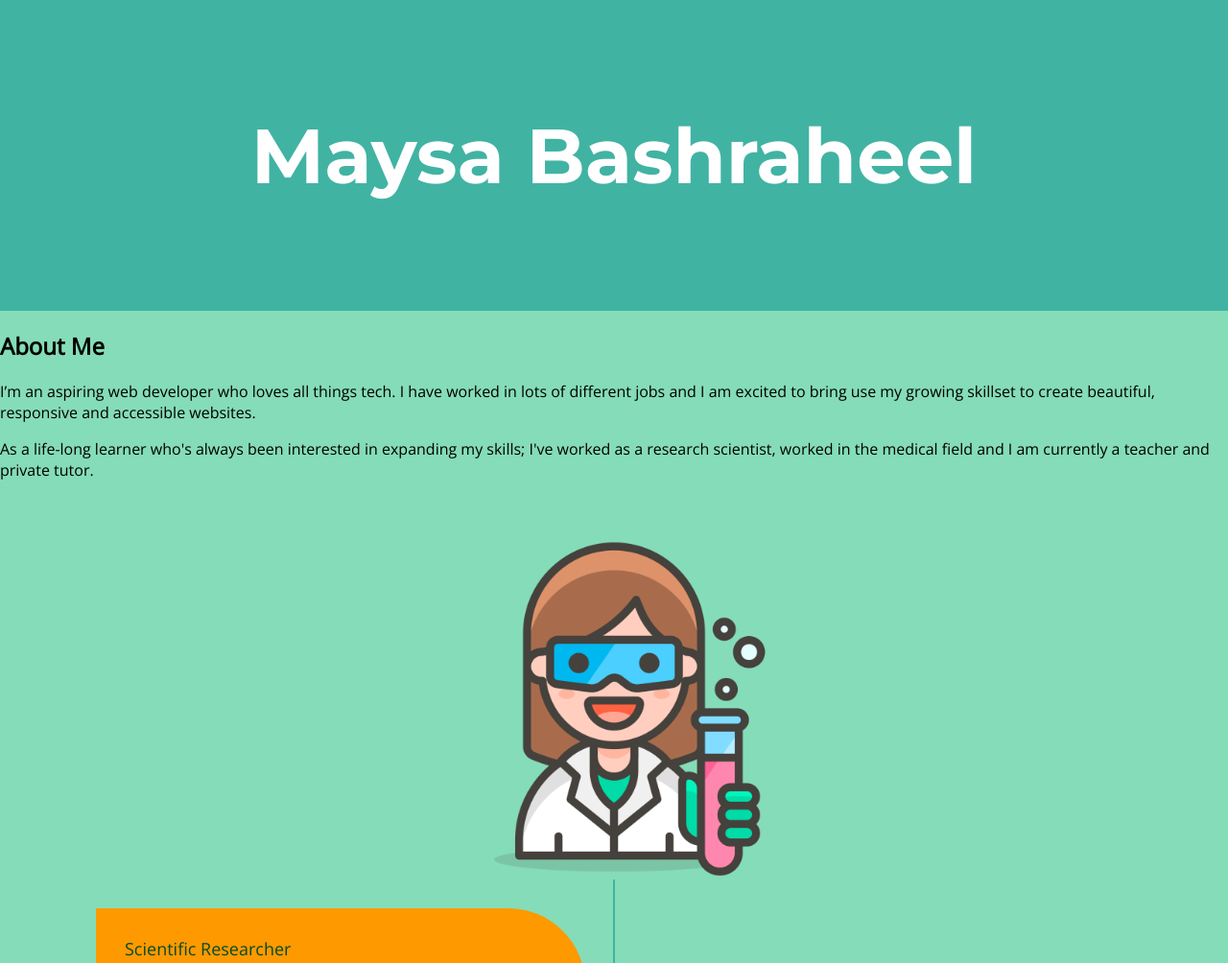
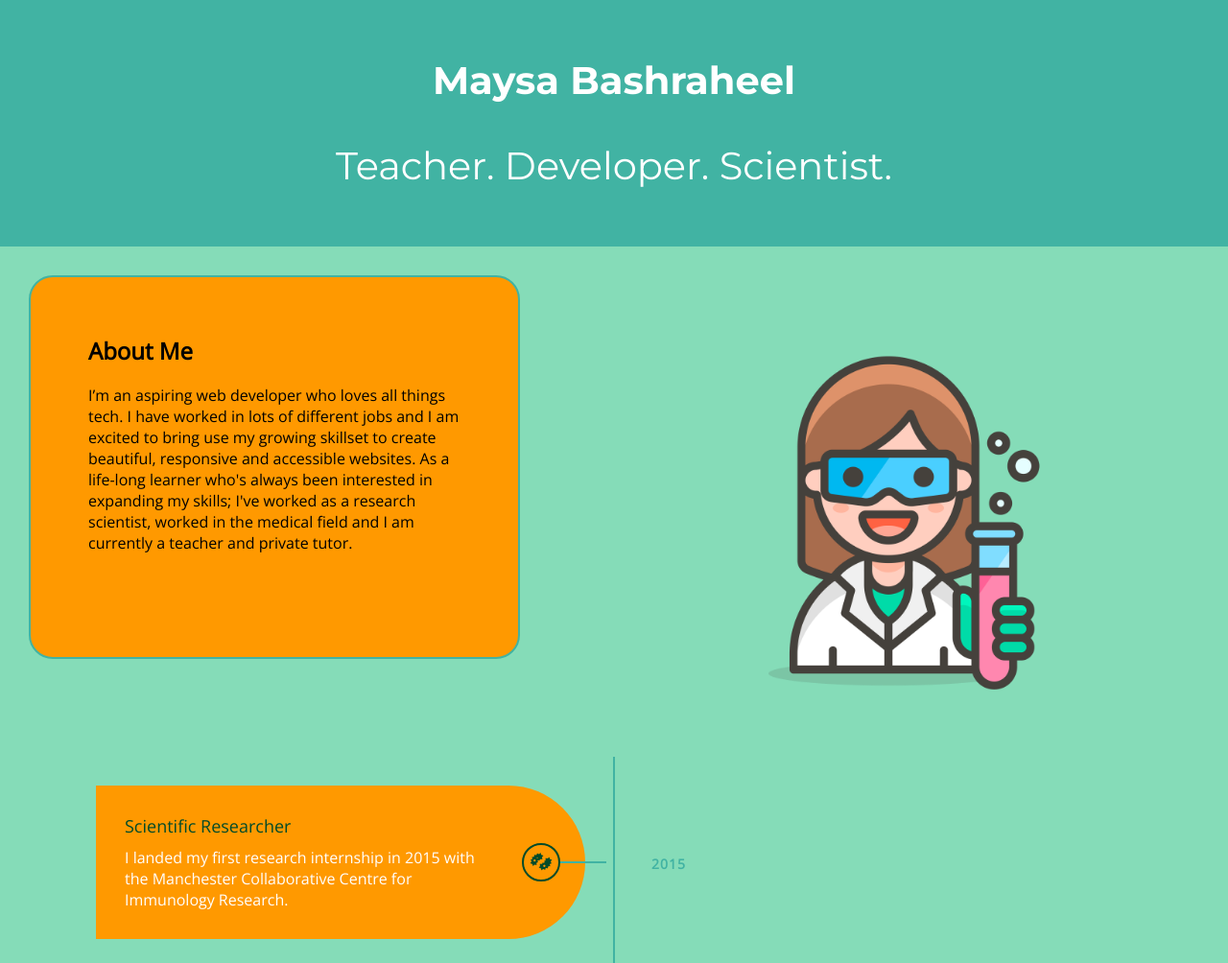
Before and after one commit to MaysaB/unit2-portfolio, a website: page index.html in a window 1280 px wide. Shown: the top 1004 px of the page at 96% size. Drawn offline with nearby package versions, Linux system fonts and the light colour scheme.

Commit message:
added header

```diff
--- a/index.html
+++ b/index.html
@@ -3,6 +3,7 @@
 
 <head>
     <meta charset="UTF-8">
+    <meta name="viewport" content="width=device-width, initial-scale=1">
     <title>Maysa Bashraheel</title>
     <link rel="stylesheet" href="styles/main.css">
     <link rel="shortcut icon" type="image/jpg"
@@ -16,20 +17,30 @@
 
 <body>
     <header class="page-header">
-        <h1>Maysa Bashraheel</h1>
+        <h1 class="tag name"></h1><strong>Maysa Bashraheel</strong></h1>
+        <p>Teacher. Developer. Scientist.</p>
+
     </header>
 
     <section class="about-me">
-        <h2>About Me</h2>
-        <p>I’m an aspiring web developer who loves all things tech. I have worked in lots of different jobs and I am
+        <h2 style="font: size 5px;vw"><strong>About Me</strong></h2>
+        <p style="font: size 2px;vw">I’m an aspiring web developer who loves all things tech. I have worked in lots of different jobs and I am
             excited to bring use my growing skillset to create beautiful, responsive and accessible websites.
-        </p>
-        <p>As a life-long learner who's always been interested in expanding my skills; I've worked as a research
+
+        As a life-long learner who's always been interested in expanding my skills; I've worked as a research
             scientist, worked in the medical field and I am currently a teacher and private tutor.
         </p>
+      </section>
+      <br>
+      <br>
+      <br>
         <img class="profile-img" src="images/3099412_scientist_woman_icon.png" width="500" height="500"
         alt="Icon of Woman Scientist">
-    </section>
+        <br>
+      <br>
+      <br>
+
+
 <section>
     <div class="timeline">
         <div class="container left">
--- a/styles/main.css
+++ b/styles/main.css
@@ -13,14 +13,41 @@ body {
   font-size-adjust: inherit;
 }
 .page-header {
-    padding: 60px;
+  overflow: hidden;
+  padding: 20px 10px;
+  padding-top: 5px;
   text-align: center;
   background: #41b3a3;
   color: white;
   font-family: 'Montserrat', sans-serif;
   font-size: 40px;
+}
+.body {
+  min-height: 100vh;
+  max-width: 400px;
+  margin: 0 auto;
+}
+
+.about-me {
+  float: left;
+  width: 40%;
+  padding: 40px;
+  padding-left: 60px;
+  padding-right: 60px;
+  height: 400px;
+  margin:30px;
+  margin-right:30px;
+  margin-bottom: 60px;
+  background-color: #ff9900;
+  line: height 2px;;
+  border: 2px solid #41b3a3;
+  border-radius: 25px;
 
 }
+
+
+
+
 .profile-img {
     margin: auto;
     display: block;
@@ -167,6 +194,15 @@ body {
 }
 
 @media (max-width: 767.98px) {
+  .body {
+  min-height: 100vh;
+  max-width: 400px;
+  margin: 0 auto;
+  font-size: 20px;
+
+  }
+
+
   .timeline::after {
     left: 90px;
   }
```
